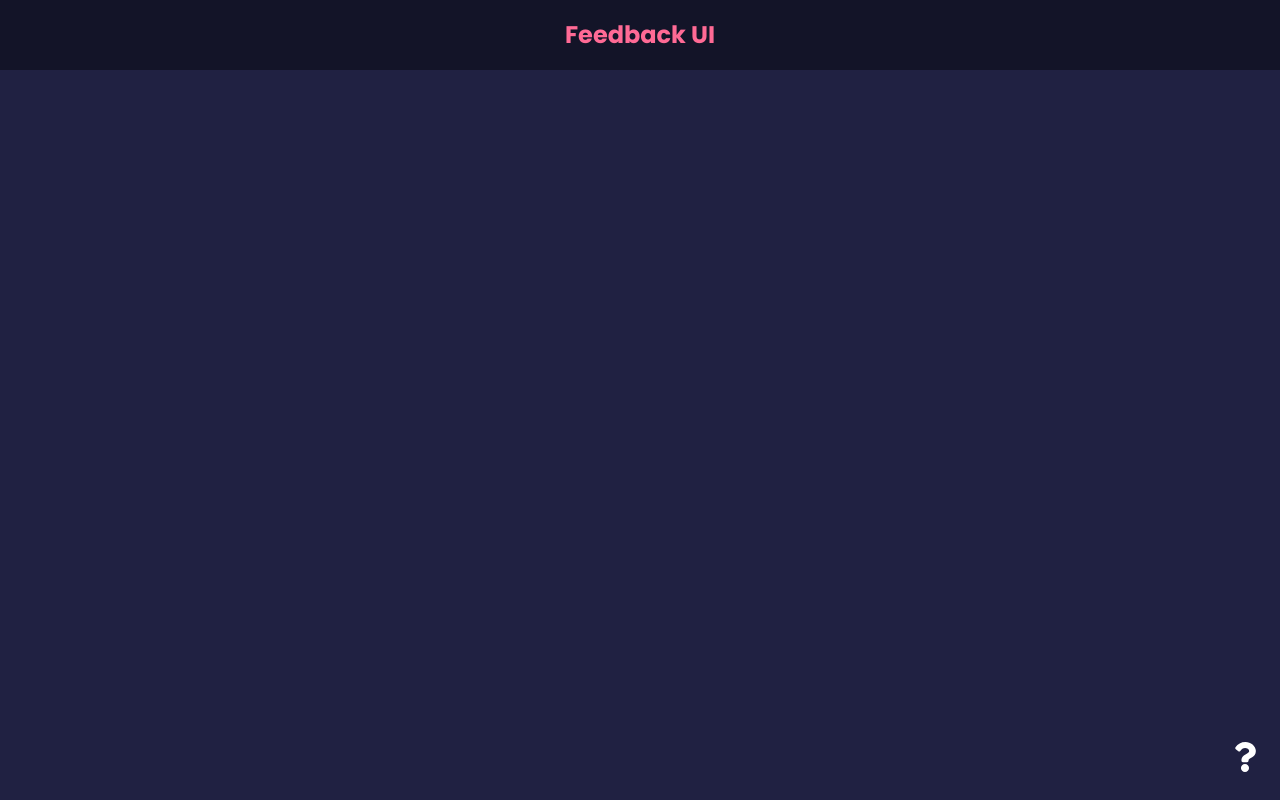
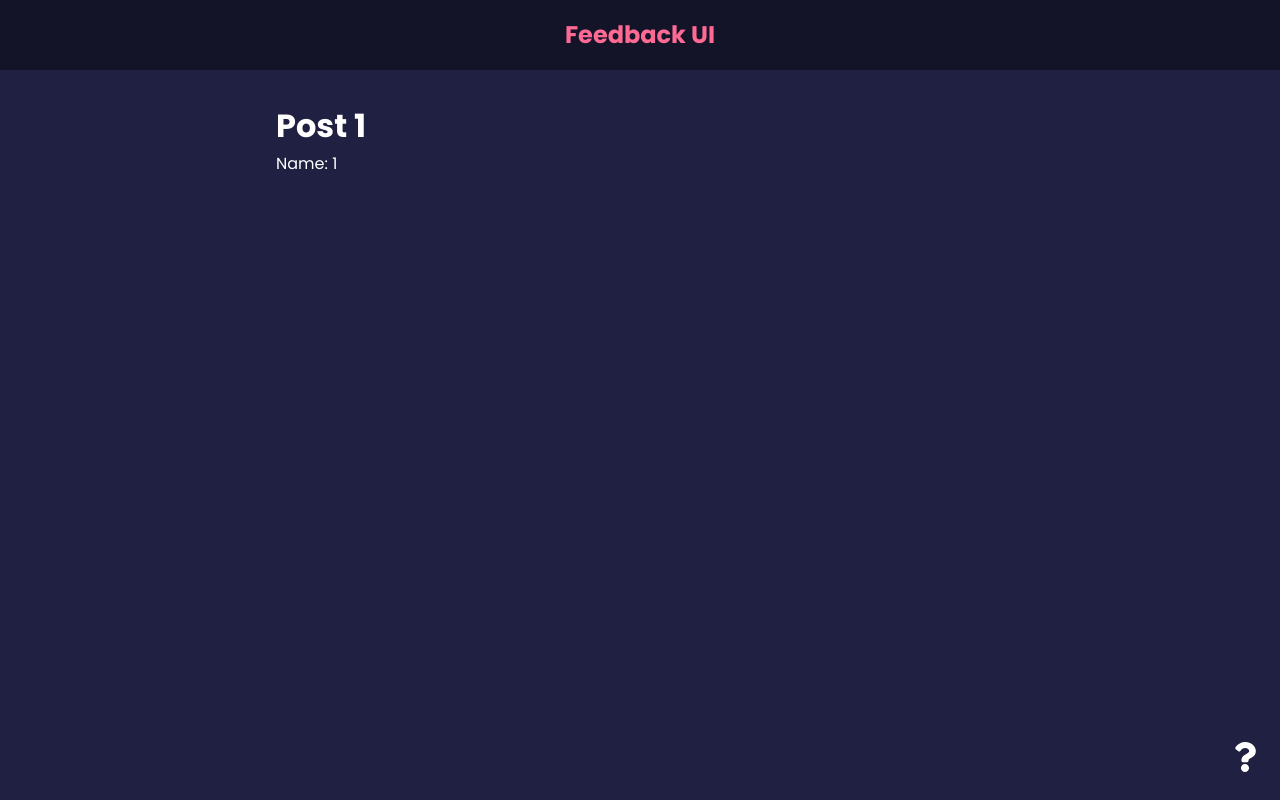
Before and after one commit to eamahma/feedback-app, a React (Create React App) app: page /post/1/1 in a window 1280 px wide. Before the commit this address had no page. Built offline with nearby package versions, Linux system fonts and the light colour scheme.

Commit message:
28NavLink  & useParams

```diff
--- a/src/App.js
+++ b/src/App.js
@@ -1,5 +1,5 @@
 import React from "react"
-import { BrowserRouter as Router,Route, Routes} from "react-router-dom"
+import { BrowserRouter as Router  ,Route, Routes} from "react-router-dom"
 import {v4 as uuidv4} from 'uuid'
 import Header from "./components/Header"
 import { useState } from "react"
@@ -9,6 +9,8 @@
 import FeedbackData from "./data/feedbackData"
 import AboutPage from "./pages/AboutPage"
 import AboutIconLink from "./components/AboutIconLink"
+import Card from "./components/shared/Card"
+import Post from "./components/Post"
 
 
 
@@ -44,7 +46,9 @@
           </Route>
 
           <Route path='/about' element={<AboutPage />} />
+          <Route path='/post/:id/:name' element={<Post />} />
         </Routes>
+
         <AboutIconLink />
       </div>
     </Router>
--- /dev/null
+++ b/src/components/Post.jsx
@@ -0,0 +1,15 @@
+import React from 'react'
+import { useParams } from 'react-router-dom'
+
+function Post() {
+  const params = useParams()
+
+  return (
+    <div>
+      <h1>Post {params.id}</h1>
+      <p>Name: {params.name}</p>
+    </div>
+  )
+}
+
+export default Post
```
